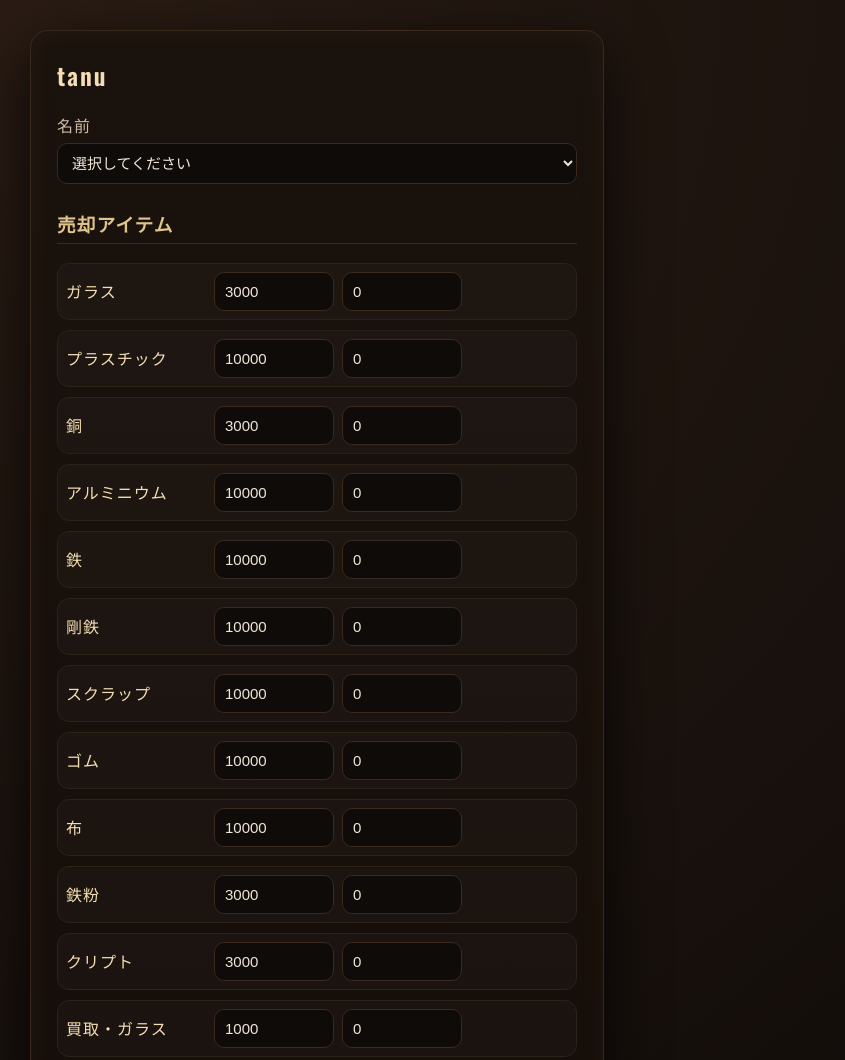
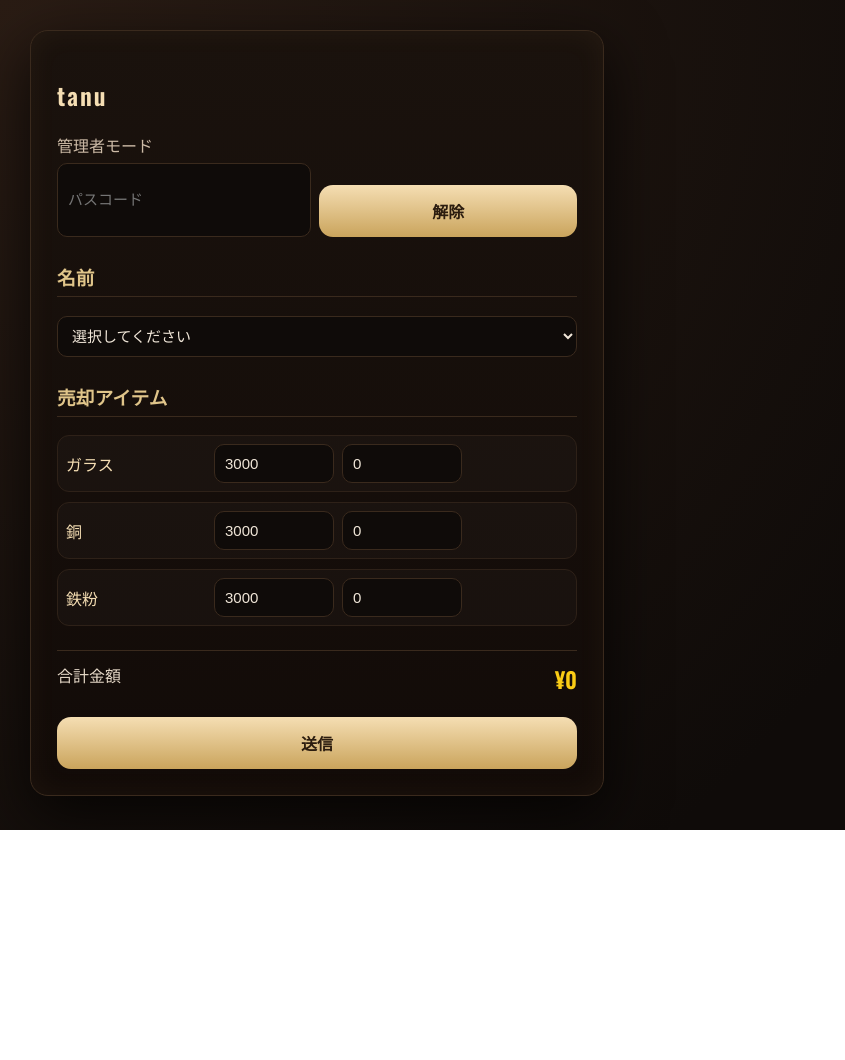
Before and after one commit to rune0000/tanupon, a plain HTML site: page index.html in a window 1280 px wide. Shown: the top 1060 px of the page, without its empty margins (0-845 px from the left). After the commit the page ends 830 px from the top, so only its background shows below. Drawn offline with nearby package versions, Linux system fonts and the light colour scheme.

Commit message:
Update index.html

```diff
--- a/index.html
+++ b/index.html
@@ -17,115 +17,54 @@
       color:#e6d9c8;
     }
 
-    /* ===== メインカード ===== */
     .card{
       max-width:520px;
-      margin:30px 0 30px 30px; /* ← 左寄せ */
+      margin:30px 0 30px 30px;
       background:linear-gradient(180deg,#1a120d,#120b08);
       border:1px solid #3a2a1d;
       border-radius:18px;
-      box-shadow:
-        0 20px 60px rgba(0,0,0,.75),
-        inset 0 0 30px rgba(255,200,120,.05);
+      box-shadow:0 20px 60px rgba(0,0,0,.75), inset 0 0 30px rgba(255,200,120,.05);
       padding:26px;
     }
 
-    h2{
-      text-align:left;
-      font-weight:600;
-      letter-spacing:2px;
-      color:#f5deb3;
-      margin:0 0 20px 0;
+    h2{color:#f5deb3;letter-spacing:2px;margin-bottom:20px;}
+    h3{margin-top:26px;color:#e0c58a;border-bottom:1px solid #3a2a1d;padding-bottom:6px;}
+    label{display:block;margin-bottom:6px;color:#cdbba7;}
+
+    select,input{
+      width:100%;background:#0f0b09;color:#f0e6d8;
+      border:1px solid #3a2a1d;border-radius:10px;
+      padding:10px;font-size:15px;box-sizing:border-box;
     }
 
-    h3{
-      margin-top:26px;
-      color:#e0c58a;
-      border-bottom:1px solid #3a2a1d;
-      padding-bottom:6px;
-      letter-spacing:1px;
+    .item-row{
+      display:grid;grid-template-columns:140px 120px 120px;
+      gap:8px;align-items:center;margin-top:10px;
+      background:rgba(255,255,255,.02);
+      border:1px solid #2e2118;border-radius:12px;padding:8px;
     }
 
-    label{
-      display:block;
-      margin-bottom:6px;
-      color:#cdbba7;
-      letter-spacing:1px;
+    .item-name{color:#f5deb3;}
+
+    .total-box{
+      display:flex;justify-content:space-between;
+      margin-top:24px;padding-top:12px;border-top:1px solid #3a2a1d;
     }
 
-    select,input{
-      width:100%;
-      background:#0f0b09;
-      color:#f0e6d8;
-      border:1px solid #3a2a1d;
-      border-radius:10px;
-      padding:10px;
-      font-size:15px;
-      box-sizing:border-box;
+    #total{font-size:22px;color:#facc15;}
+
+    button{
+      width:100%;margin-top:22px;padding:14px;
+      font-size:16px;font-weight:600;
+      color:#2b1c0f;background:linear-gradient(180deg,#f5deb3,#caa45c);
+      border:none;border-radius:14px;cursor:pointer;
     }
 
-    /* ===== アイテム ===== */
-    .item-row{
-      display:grid;
-      grid-template-columns:140px 120px 120px;
-      gap:8px;
-      align-items:center;
-      margin-top:10px;
-      background:rgba(255,255,255,.02);
-      border:1px solid #2e2118;
-      border-radius:12px;
-      padding:8px;
-      transition:.2s;
-    }
-
-    .item-row:hover{
-      box-shadow:0 0 0 1px #caa45c inset;
-    }
-
-    .item-name{
-      color:#f5deb3;
-      letter-spacing:1px;
-    }
-
-    /* ===== 合計 ===== */
-    .total-box{
-      display:flex;
-      justify-content:space-between;
-      align-items:center;
-      margin-top:24px;
-      padding-top:12px;
-      border-top:1px solid #3a2a1d;
-    }
-
-    .total-box span{
-      color:#cdbba7;
-      letter-spacing:1px;
-    }
-
-    #total{
-      font-size:22px;
-      color:#facc15;
-      text-shadow:0 0 8px rgba(250,204,21,.35);
-    }
-
-    /* ===== ボタン ===== */
-    button{
-      width:100%;
-      margin-top:22px;
-      padding:14px;
-      font-size:16px;
-      font-weight:600;
-      color:#2b1c0f;
-      background:linear-gradient(180deg,#f5deb3,#caa45c);
-      border:none;
-      border-radius:14px;
-      cursor:pointer;
-      box-shadow:0 8px 20px rgba(0,0,0,.55);
-      letter-spacing:2px;
-    }
-
-    button:hover{
-      filter:brightness(1.08);
+    /* ===== 管理者モード ===== */
+    .item-price{cursor:not-allowed;}
+    .admin-on .item-price{
+      background:#1a140f;border-color:#caa45c;
+      color:#ffd88a;cursor:text;
     }
   </style>
 </head>
@@ -134,8 +73,15 @@
 <div class="card">
   <h2>tanu</h2>
 
+  <!-- 管理者モード -->
+  <label>管理者モード</label>
+  <div style="display:flex;gap:8px;">
+    <input type="password" id="adminPass" placeholder="パスコード">
+    <button type="button" id="adminBtn">解除</button>
+  </div>
+
   <form id="reserveForm">
-    <label>名前</label>
+    <h3>名前</h3>
     <select id="name" required></select>
 
     <h3>売却アイテム</h3>
@@ -151,118 +97,80 @@
 </div>
 
 <script>
-/* ===== Discord Webhook ===== */
-const webhookURL = "https://discord.com/api/webhooks/1434674903075782816/g_NAvtOTHBv_q0K14noB1bKMo9E5kTVKXVdt8L2PedO2YNfSZ5D-Vs8-26t-9Hc8shdf";
+const webhookURL = "YOUR_WEBHOOK_URL";
+const ADMIN_PASSWORD = "siladmin";
+let adminMode = false;
 
-/* 名前 */
-const names = ["テスト君",""];
-
-/* 固定アイテム */
+const names = ["テスト君"];
 const fixedItems = [
   { name:"ガラス", price:3000 },
-  { name:"プラスチック", price:10000 },
   { name:"銅", price:3000 },
-  { name:"アルミニウム", price:10000 },
-  { name:"鉄", price:10000 },
-  { name:"剛鉄", price:10000 },
-  { name:"スクラップ", price:10000 },
-  { name:"ゴム", price:10000 },
-  { name:"布", price:10000 },
-  { name:"鉄粉", price:3000 },
-  { name:"クリプト", price:3000 },
-  { name:"買取・ガラス", price:1000 },
-  { name:"買取・プラスチック", price:8000 },
-  { name:"買取・銅", price:1000 },
-  { name:"買取・アルミニウム", price:8000 },
-  { name:"買取・鉄", price:8000 },
-  { name:"買取・剛鉄", price:8000 },
-  { name:"買取・スクラップ", price:8000 },
-  { name:"買取・ゴム", price:8000 },
-  { name:"買取・布", price:8000 },
-  { name:"買取・鉄粉", price:1000 },
-  { name:"買取・クリプト", price:1000}
-
+  { name:"鉄粉", price:3000 }
 ];
 
 const nameEl = document.getElementById("name");
 const itemsEl = document.getElementById("items");
 const totalEl = document.getElementById("total");
 
-/* 名前反映 */
-function refreshNames(){
-  nameEl.innerHTML = '<option value="">選択してください</option>';
-  names.forEach(n=> nameEl.innerHTML += `<option value="${n}">${n}</option>`);
-}
+nameEl.innerHTML = '<option value="">選択してください</option>';
+names.forEach(n=>nameEl.innerHTML+=`<option>${n}</option>`);
 
-/* アイテム描画 */
 fixedItems.forEach(item=>{
-  const row = document.createElement("div");
-  row.className = "item-row";
-  row.innerHTML = `
+  const row=document.createElement("div");
+  row.className="item-row";
+  row.innerHTML=`
     <div class="item-name">${item.name}</div>
-    <input type="number" class="item-price" value="${item.price}">
+    <input type="number" class="item-price" value="${item.price}" readonly>
     <input type="number" class="item-qty" value="0" min="0">
   `;
   itemsEl.appendChild(row);
 });
 
-/* 合計計算 */
 function calcTotal(){
-  let total = 0;
-  document.querySelectorAll(".item-row").forEach(r=>{
-    const p = Number(r.querySelector(".item-price").value);
-    const q = Number(r.querySelector(".item-qty").value);
-    total += p*q;
+  let total=0;
+  document.querySelectorAll('.item-row').forEach(r=>{
+    total+=r.querySelector('.item-price').value*r.querySelector('.item-qty').value;
   });
-  totalEl.textContent = `¥${total.toLocaleString()}`;
+  totalEl.textContent=`¥${total.toLocaleString()}`;
   return total;
 }
 
-document.querySelectorAll(".item-price,.item-qty")
-  .forEach(i=>i.addEventListener("input",calcTotal));
+document.addEventListener('input',e=>{
+  if(e.target.classList.contains('item-price')||e.target.classList.contains('item-qty')){
+    calcTotal();
+  }
+});
 
-/* 送信 */
+// 管理者切替
+document.getElementById("adminBtn").addEventListener("click",()=>{
+  const pass=document.getElementById("adminPass").value;
+  if(!adminMode){
+    if(pass!==ADMIN_PASSWORD){alert("パスコードが違います");return;}
+    adminMode=true;document.body.classList.add("admin-on");
+    document.querySelectorAll('.item-price').forEach(i=>i.removeAttribute('readonly'));
+    alert("管理者モード ON");
+  }else{
+    adminMode=false;document.body.classList.remove("admin-on");
+    document.querySelectorAll('.item-price').forEach(i=>i.setAttribute('readonly',true));
+    document.getElementById("adminPass").value="";
+    alert("管理者モード OFF");
+  }
+});
+
+// 送信
 document.getElementById("reserveForm").addEventListener("submit",async e=>{
   e.preventDefault();
-
-  const total = calcTotal();
-  const fields = [];
-  const bought = [];
-
-  document.querySelectorAll(".item-row").forEach(r=>{
-    const name = r.querySelector(".item-name").textContent;
-    const price = r.querySelector(".item-price").value;
-    const qty = Number(r.querySelector(".item-qty").value);
-    if(qty>0){
-      fields.push({name,value:`${qty} 個 × ¥${price}`,inline:true});
-      bought.push(`${name}(${qty})`);
-    }
+  const total=calcTotal();
+  const fields=[];
+  document.querySelectorAll('.item-row').forEach(r=>{
+    const q=r.querySelector('.item-qty').value;
+    if(q>0){fields.push({name:r.querySelector('.item-name').textContent,value:`${q} 個`,inline:true});}
   });
-
   fields.push({name:"合計",value:`¥${total.toLocaleString()}`});
 
-  await fetch(webhookURL,{
-    method:"POST",
-    headers:{"Content-Type":"application/json"},
-    body:JSON.stringify({
-      embeds:[{
-        title:"🕴️ Smoke Shop Transaction",
-        description:`名前：${nameEl.value}\n購入：${bought.join(" / ")}`,
-        color:0xC9A24D,
-        fields,
-        footer:{text:"Smoke is Life(SiL)"},
-        timestamp:new Date()
-      }]
-    })
-  });
-
+  await fetch(webhookURL,{method:"POST",headers:{"Content-Type":"application/json"},body:JSON.stringify({embeds:[{title:"🕴️ Smoke Shop Transaction",fields,timestamp:new Date()}]})});
   alert("送信完了");
-  e.target.reset();
-  totalEl.textContent="¥0";
 });
-
-refreshNames();
 </script>
-
 </body>
 </html>
```
